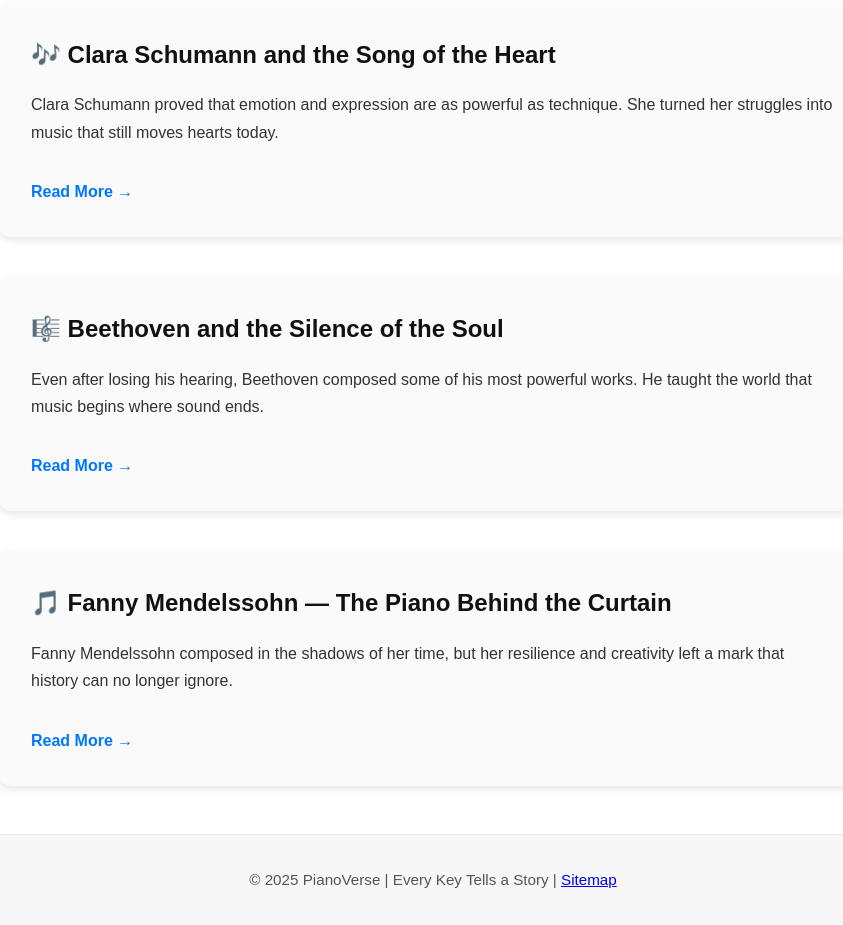
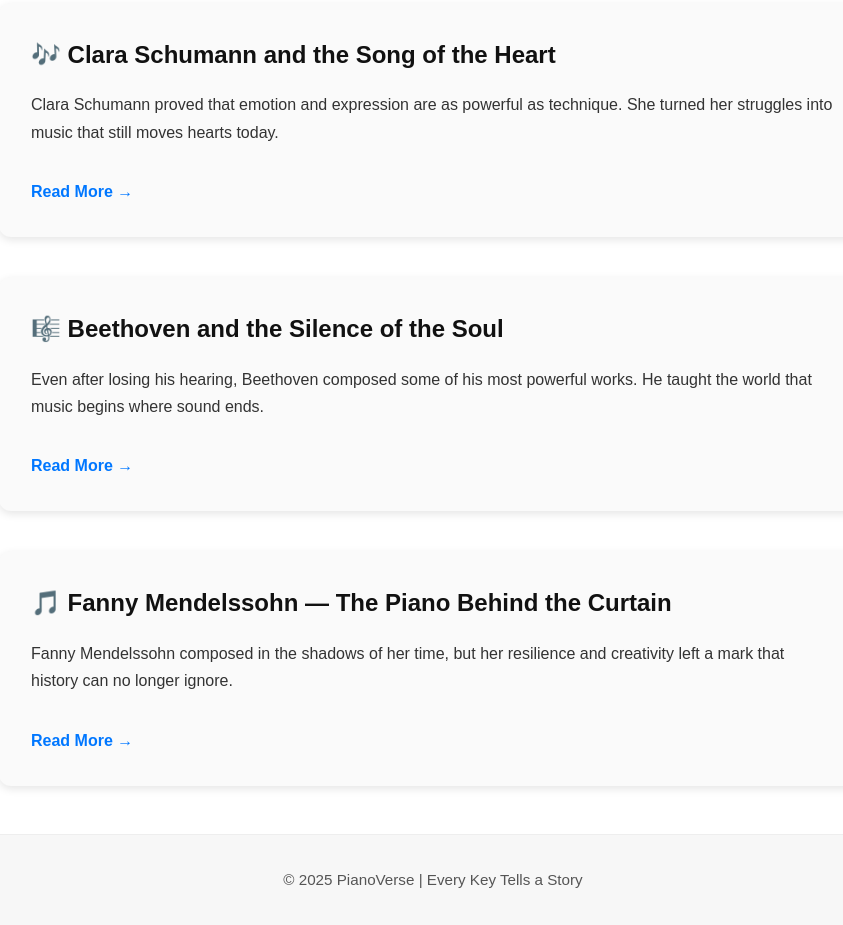
Before and after one commit to richywebdez-bit/pianoverse, a plain HTML site: page index.html in a window 1280 px wide. Shown: the part 1298-2223 px from the top of the page, without its empty margins (207-1050 px from the left). Drawn offline with Linux system fonts and the light colour scheme.

Commit message:
Update index.html

```diff
--- a/index.html
+++ b/index.html
@@ -82,7 +82,7 @@
 
   <!-- FOOTER -->
   <footer>
-    <p>© 2025 PianoVerse | Every Key Tells a Story | <a href="sitemap.xml" target="_blank">Sitemap</a></p>
+    <p>© 2025 PianoVerse | Every Key Tells a Story</p>
   </footer>
 
   <!-- SCRIPTS -->
```
